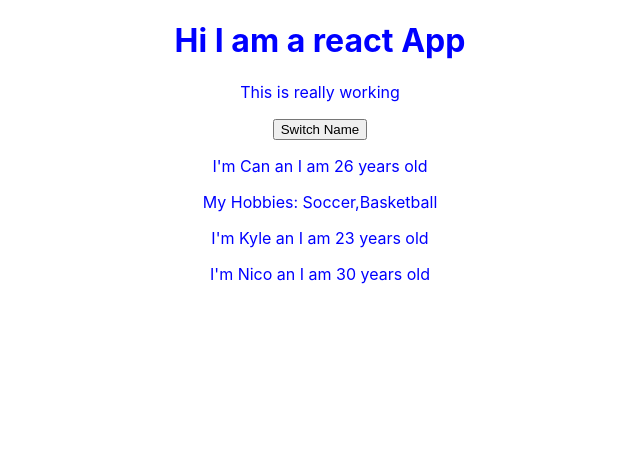
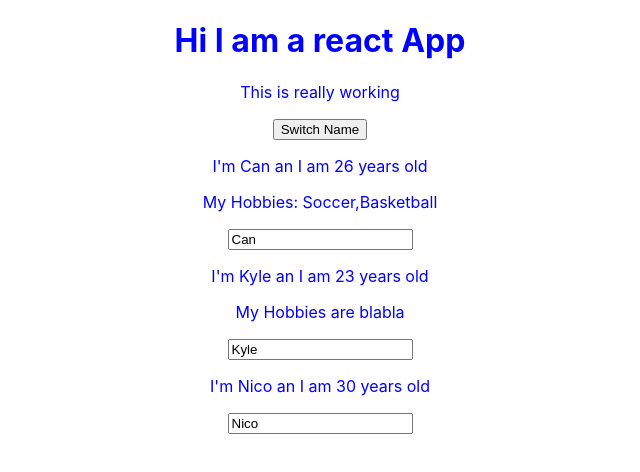
Before and after one commit to cinan93/firstReactProject, a React (Create React App) app: page / in a window 1280 px wide. Shown: the top 472 px of the page, without its empty margins (320-960 px from the left). Built offline with nearby package versions, Linux system fonts and the light colour scheme.

Commit message:
some commits

```diff
--- a/src/App.js
+++ b/src/App.js
@@ -11,14 +11,21 @@ class App extends Component {
     ]
   }
 
-  switchNameHandler = () => {
+  switchNameHandler = (newName) => {
    // console.log('was clicked');
    // DOnt do that   this.state.persons[0].name = 'Inan';
     this.setState({persons:[
-        {name: 'Can', age: 26},
+        {name: newName, age: 26},
         {name: 'Blerim', age: 23},
         {name: 'Nico',age: 21}
       ]})
+  }
+
+  nameChangedHandler = (event) =>{
+    this.setState({persons:[
+      {name: event.target.value, age: 23},
+      {name: 'Nico',age: 21}
+    ]})
   }
 
   render(){
@@ -26,10 +33,18 @@ class App extends Component {
         <div className = "App">
           <h1>Hi I am a react App</h1>
           <p>This is really working</p>
-          <button onClick={this.switchNameHandler}>Switch Name</button>
-          <Person name ={this.state.persons[0].name} age={this.state.persons[0].age}>My Hobbies: Soccer,Basketball</Person>
-          <Person name ={this.state.persons[1].name} age={this.state.persons[1].age} ></Person>
-          <Person name ={this.state.persons[2].name} age={this.state.persons[2].age}></Person>
+          <button onClick={this.switchNameHandler.bind(this,'Inan')}>Switch Name</button>
+          <Person
+          name ={this.state.persons[0].name}
+          age={this.state.persons[0].age}>My Hobbies: Soccer,Basketball</Person>
+          <Person
+          name ={this.state.persons[1].name}
+          age={this.state.persons[1].age}
+          click={this.switchNameHandler.bind(this,'John')} changed={this.nameChangedHandler}>My Hobbies are blabla
+          </Person>
+          <Person
+          name ={this.state.persons[2].name}
+           age={this.state.persons[2].age}></Person>
         </div>
 )
 }
--- a/src/Person/Person.js
+++ b/src/Person/Person.js
@@ -4,8 +4,9 @@ import React from 'react';
 const person = (props) =>{
   return(
   <div>
-    <p> I'm  {props.name} an I am  {props.age} years old</p>
+    <p onClick={props.click}> I'm  {props.name} an I am  {props.age} years old</p>
     <p>{props.children}</p>
+    <input type="text" onChange={props.changed} value={props.name}/>
   </div>
   )
 };
```
